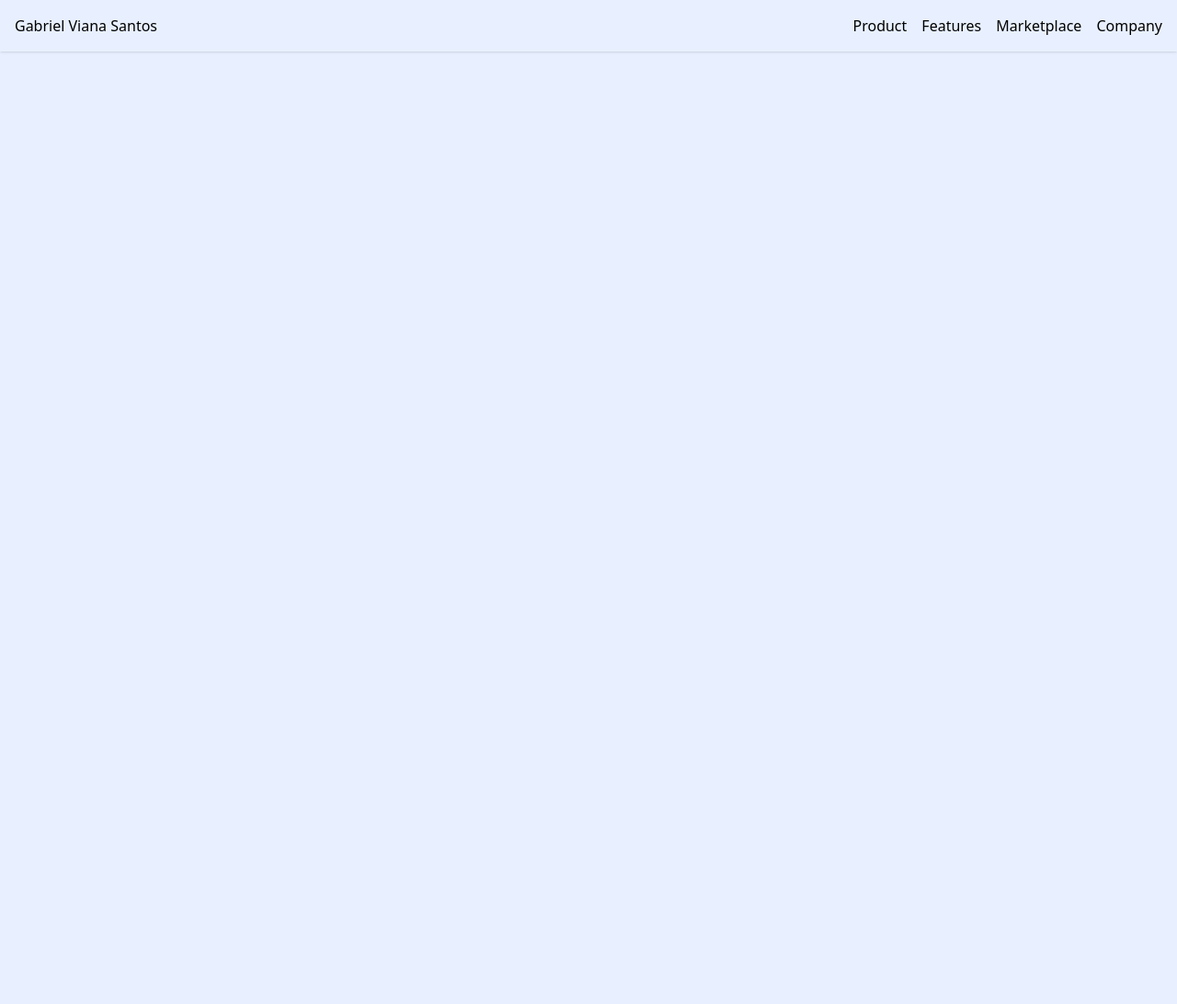
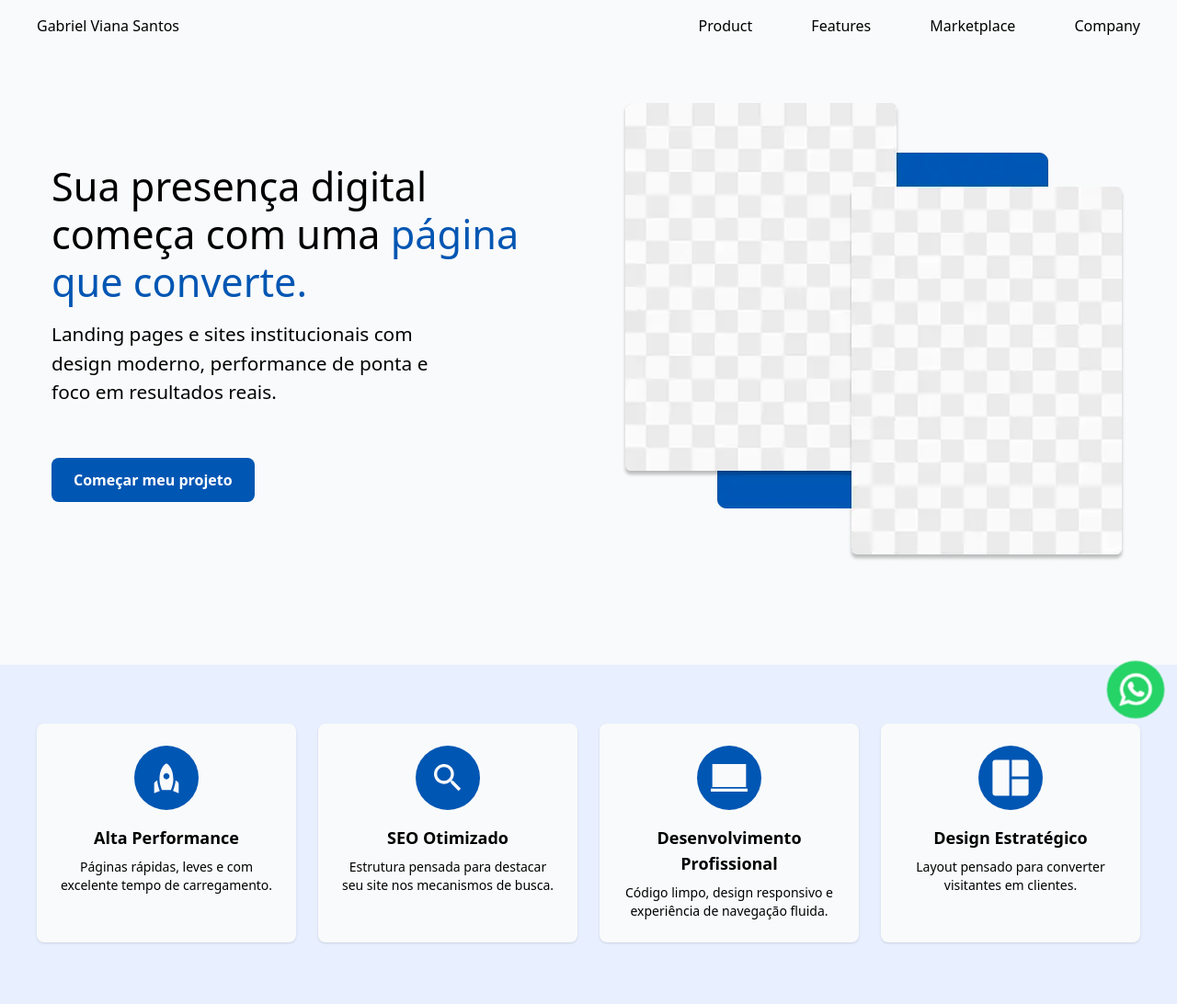
Before and after one commit to Viana-Gabriel/Landingpage_GabrielViana, a website built with Vite: page index.html in a window 1280 px wide. Shown: the top 1092 px of the page at 92% size. Built offline with nearby package versions, Linux system fonts and the light colour scheme.

Commit message:
[FEAT] - Implentacao banner/beneficios

```diff
--- a/index.html
+++ b/index.html
@@ -1,44 +1,105 @@
-<!doctype html>
-<html>
+<!DOCTYPE html>
+<html lang="pt-BR">
   <head>
-  <meta charset="UTF-8">
-  <meta name="viewport" content="width=device-width, initial-scale=1.0">
-  <meta name="description" content="Aumente suas vendas com landing pages e sites institucionais profissionais, rápidos e otimizados para gerar resultados e destacar sua marca.">
+    <meta charset="UTF-8" />
+    <meta name="viewport" content="width=device-width, initial-scale=1.0" />
+    <meta
+      name="description"
+      content="Aumente suas vendas com landing pages e sites institucionais profissionais, rápidos e otimizados para gerar resultados e destacar sua marca."
+    />
 
-  <title> Gabriel Viana Santos | Desenvolvedor </title>
-  <link rel="icon" type="image/png" sizes="32x32" href="public/assets/logo - Gabriel Viana.png">
+    <title>Gabriel Viana Santos | Desenvolvedor</title>
+    <link
+      rel="icon"
+      type="image/png"
+      sizes="32x32"
+      href="/assets/logo - Gabriel Viana.png"
+    />
 
-  <link href="/src/style.css" rel="stylesheet">
+    <link rel="preload" fetchpriority="high" as="image" href="/assets/images/banner.webp" type="image/webp" >
 
+
+    <link href="/src/style.css" rel="stylesheet" />
   </head>
   <body class="bg-white-blue">
-  <header class="fixed w-full top-0 z-50 p-4 shadow" id="navbar">
+    <header class="fixed w-full top-0 z-50 p-4" id="navbar">
       <nav class="container flex flex-col lg:flex-row lg:items-center mx-auto">
         <!-- Topo: Logo + Botão -->
         <div class="flex items-center justify-between w-full">
-        <a href="#" class="flex items-center">
-          Gabriel Viana Santos
-        </a>
+          <a href="#" class="flex items-center"> Gabriel Viana Santos </a>
 
           <!-- Botão Mobile -->
-        <button id="menu-toggle" class="lg:hidden p-2">
-          <svg class="w-6 h-6" fill="none" stroke="currentColor" stroke-width="2" viewBox="0 0 24 24">
-            <path stroke-linecap="round" stroke-linejoin="round" d="M4 6h16M4 12h16M4 18h16"></path>
+          <button id="menu-toggle" class="lg:hidden p-2" aria-label="Abrir Menu">
+            <svg
+              class="w-6 h-6"
+              fill="none"
+              stroke="currentColor"
+              stroke-width="2"
+              viewBox="0 0 24 24"
+            >
+              <path
+                stroke-linecap="round"
+                stroke-linejoin="round"
+                d="M4 6h16M4 12h16M4 18h16"
+              ></path>
             </svg>
           </button>
         </div>
 
         <!-- Menu (links) -->
-      <ul id="menu" class="hidden flex-col lg:flex lg:flex-row lg:items-center lg:justify-end gap-4 w-full mt-4 lg:mt-0">
+        <ul
+          id="menu"
+          class="hidden flex-col lg:flex lg:flex-row lg:items-center lg:justify-end gap-16 w-full mt-4 lg:mt-0"
+        >
           <li><a href="#">Product</a></li>
           <li><a href="#">Features</a></li>
-        <li><a href="#" >Marketplace</a></li>
+          <li><a href="#">Marketplace</a></li>
           <li><a href="#">Company</a></li>
         </ul>
       </nav>
     </header>
-  <main class="h-[200vh]">
-    <!-- Conteudo do projeto -->
+    <main>
+      <section class="bg-white-ice py-28" id="banner">
+        <div
+          class="container mx-auto px-4 flex flex-col-reverse lg:flex-row items-center lg:justify-between gap-8"
+        >
+          <!-- Texto -->
+          <div class="w-full lg:w-1/2 text-center md:text-left">
+            <h1 class="text-3xl lg:text-[2.7rem] font-medium  text-black-text ">
+              Sua presença digital começa com uma
+              <span class="text-blue"> página que converte.</span>
+            </h1>
+            <p class=" text-[1.3rem] mt-4 text-black-text lg:w-[80%]">
+              Landing pages e sites institucionais com design moderno,
+              performance de ponta e foco em resultados reais.
+            </p>
+            <button
+              class="mt-14 px-6 py-3 bg-blue text-white font-semibold rounded-lg hover:bg-blue-destaque transition"
+            >
+              Começar meu projeto
+            </button>
+          </div>
+
+          <!-- Imagem -->
+          <div
+            class="w-full lg:w-1/2 flex justify-center lg:justify-end relative"
+          >
+            <picture>
+              <img src="/assets/images/banner.webp" alt="Hero Image"  class="relative object-cover rounded-lg " fetchpriority="high" decoding="async" />
+            </picture>
+          </div>
+        </div>
+      </section>
+      <section class="py-16 px-4" id="beneficios">
+        <div class="container mx-auto ">
+          <div class="grid grid-cols-1 sm:grid-cols-2 lg:grid-cols-4 gap-6" id="beneficios_container">
+            <!-- Beneficios renderizados via js -->
+          </div>
+        </div>
+      </section>
+      <a href="https://api.whatsapp.com/send/?phone=5511963816799&amp;text&amp;type=phone_number&amp;app_absent=0" target="_blank" class="whatsapp-button" aria-label="Botao WhatsApp">
+        <img src="/assets/icons/whatsapp.webp" alt="" height="34" width="34" loading="lazy">
+      </a>
     </main>
     <footer>
       <!-- Rodapé do projeto -->
--- /dev/null
+++ b/robots.txt
@@ -0,0 +1,2 @@
+User-agent: *
+Disallow:
--- a/src/main.js
+++ b/src/main.js
@@ -38,8 +38,18 @@ document.addEventListener("DOMContentLoaded", function () {
 
 
   const beneficios = data.beneficios
+  const beneficiosContainer  = document.getElementById('beneficios_container')
 
-  beneficios.forEach(beneficio =>{
-    console.log(beneficio)
+  beneficios.forEach( beneficio => {
+    beneficiosContainer.innerHTML += `
+       <div class="bg-white-ice p-6 rounded-lg shadow text-center">
+        <div class="bg-blue text-white-ice w-[70px] h-[70px] mx-auto rounded-full flex items-center justify-center mb-4">
+          <img src="/assets/icons/beneficios/0${beneficio.id}.svg" alt="Icone ${beneficio.title}" loading = "lazy">
+        </div>
+        <h3 class="font-semibold text-lg mb-2">${beneficio.title}</h3>
+        <p class="text-black-text text-sm">${beneficio.description}</p>
+      </div>
+    `
   })
+
 });
--- a/src/style.css
+++ b/src/style.css
@@ -1,34 +1,84 @@
-@import url("https://fonts.googleapis.com/css2?family=Roboto&display=swap");
 @import "tailwindcss";
 
+@import url("https://fonts.googleapis.com/css2?family=Roboto&display=swap");
+
 @theme {
-  /* Fonte do Projeto */
+  /* Fontes */
   --font-roboto: "Roboto", sans-serif;
 
-  /* Cores do projeto*/
+  /* Cores personalizadas */
   --color-white-blue: #E8F0FF;
   --color-white-ice: #F9FAFB;
-  --color-blue:#0056B3;
-  --color-blue-destaque:#002855;
-  --color-black-text:;
+  --color-blue: #0056B3;
+  --color-blue-destaque: #002855;
+  --color-black-text: #000000;
+
+  /* Breakpoints personalizados */
+  --breakpoint-sm: 576px;
+  --breakpoint-md: 768px;
+  --breakpoint-lg: 992px;
+  --breakpoint-xl: 1200px;
+  --breakpoint-2xl: 1400px;
 }
 
-/* Estilos gerais */
-
-a:hover{
+/* Estilos extras */
+header a:hover {
   color: var(--color-blue);
 }
 
 .navbar-scrolled {
-    background-color: rgba(255,255,255,.9)!important;
-    backdrop-filter: blur(6px);
-    box-shadow: 0 2px 6px rgba(0,0,0,.1)
+  background-color: rgba(255, 255, 255, 0.9) !important;
+  backdrop-filter: blur(6px);
+  box-shadow: 0 2px 6px rgba(0, 0, 0, 0.1);
 }
 
-.footer-rodape p,.navbar-scrolled .nav-link,.trabalhar .swiper-slide-active h5,.trabalhar .swiper-slide-active p {
-    color: var(--text-color)
+.footer-rodape p,
+.navbar-scrolled .nav-link,
+.trabalhar .swiper-slide-active h5,
+.trabalhar .swiper-slide-active p {
+  color: var(--text-color);
 }
 
-.navbar-scrolled .navbar-brand,.navbar-scrolled .navbar-brand p {
-    color: var(--text-color)!important
+.navbar-scrolled .navbar-brand,
+.navbar-scrolled .navbar-brand p {
+  color: var(--text-color) !important;
 }
+
+.whatsapp-button {
+    position: fixed;
+    bottom: 20px;
+    right: 15px;
+    z-index: 1000;
+    border-radius: 50%;
+    width: 60px;
+    height: 60px;
+    display: flex;
+    align-items: center;
+    justify-content: center;
+    background-color: #25d366;
+    box-shadow: 0 4px 6px rgba(0,0,0,.2);
+    transition: transform .2s;
+    animation: 2s infinite destaque !important;
+}
+
+.whatsapp-button i {
+    font-size: 35px;
+    color: var(--white-color)
+}
+
+@keyframes destaque{
+    0% {
+        transform: scale(1);
+        box-shadow: 0 0 0 0 rgba(37,211,102,.7)
+    }
+
+    70% {
+        transform: scale(1.1);
+        box-shadow: 0 0 0 10px rgba(37,211,102,0)
+    }
+
+    100% {
+        transform: scale(1);
+        box-shadow: 0 0 0 0 rgba(37,211,102,0)
+    }
+}
--- a/tailwind.config.js
+++ /dev/null
@@ -1,28 +0,0 @@
-/** @type {import('tailwindcss').Config} */
-module.exports = {
-  content: [
-    "./index.html",
-    "./src/**/*.{js,ts,jsx,tsx}"
-  ],
-  theme: {
-    container: {
-      center: true,
-      padding: {
-        sm: '2rem',
-        md: '2rem',
-        lg: '2rem',
-        xl: '2rem',
-        xxl: '2rem',
-      },
-      screens: {
-        sm: '576px',
-        md: '768px',
-        lg: '992px',
-        xl: '1200px',
-        xxl: '1400px',
-      },
-    },
-    extend: {},
-  },
-  plugins: [],
-}
```
Also changed, not shown: public/assets/icons/beneficios/01-destaque.svg (added), public/assets/icons/beneficios/02-destaque.svg (added), public/assets/icons/beneficios/03-destaque.svg (added), public/assets/icons/beneficios/04-destaque.svg (added), public/assets/icons/whatsapp.webp (added), public/assets/images/banner.png (added), public/assets/images/banner.webp (added). Lines whose indentation alone changed are shown as unchanged.
